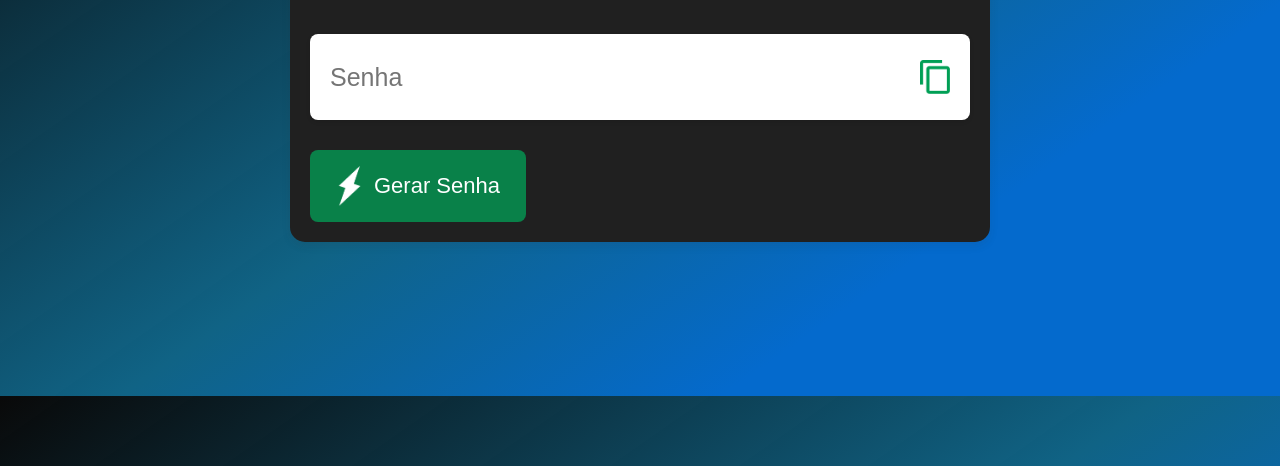
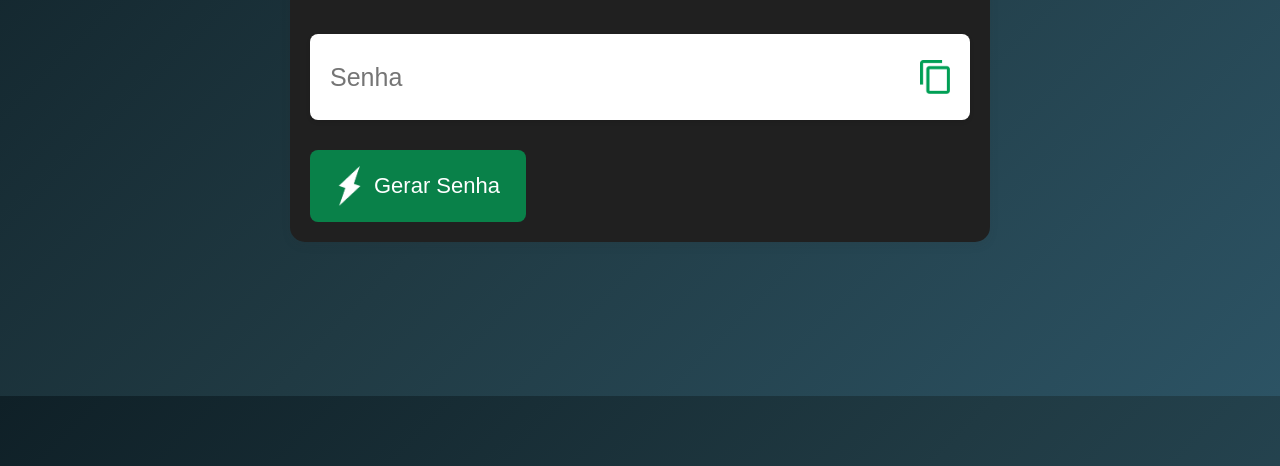
Before and after one commit to mikaelmarques7/Gerador-de-senhas, a plain HTML site: page index.html in a window 1280 px wide. Shown: the part 334-800 px from the top of the page. Drawn offline with Linux system fonts and the light colour scheme.

Commit message:
Update style.css

```diff
--- a/style.css
+++ b/style.css
@@ -6,8 +6,7 @@
 }
 
 body {
-    background: rgb(0,0,0);
-    background: linear-gradient(145deg, rgba(0,0,0,0.9640231092436975) 0%, rgba(16,99,133,1) 50%, rgba(4,106,205,1) 76%);
+    background: linear-gradient(135deg, #0f2027, #203a43, #2c5364);
     color: #fff;
     line-height: 1.6;
 }
```
